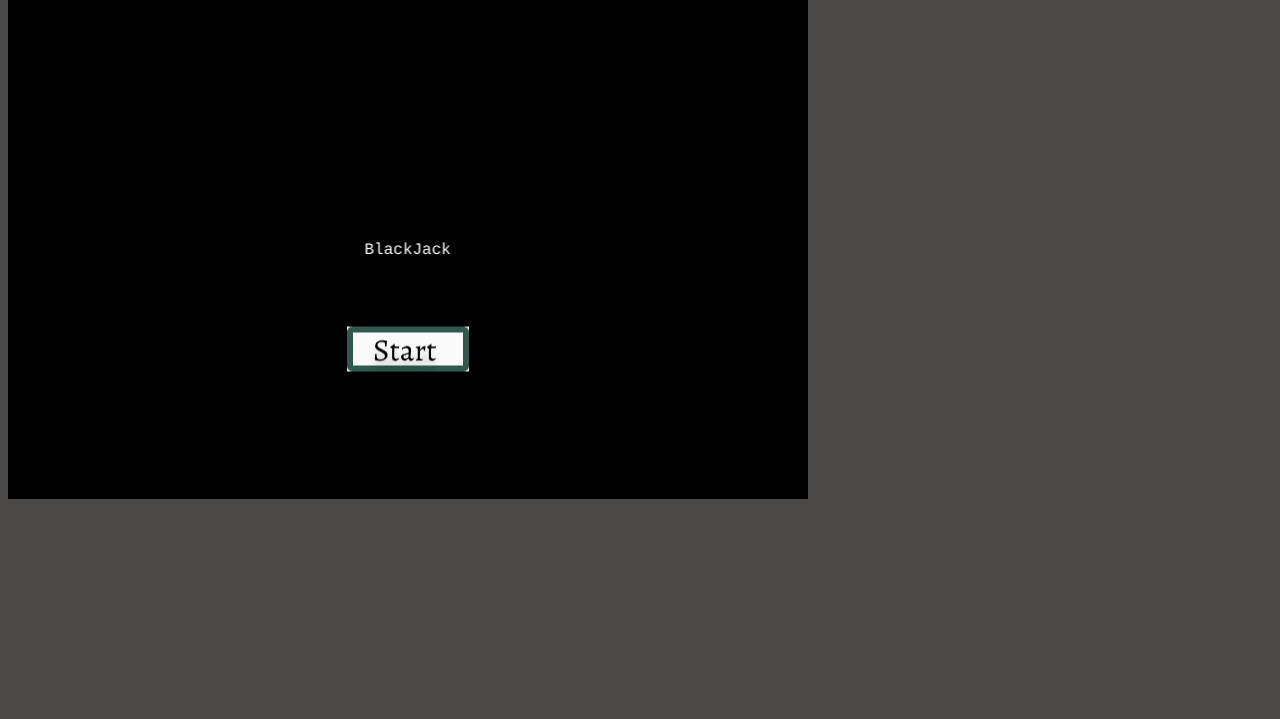
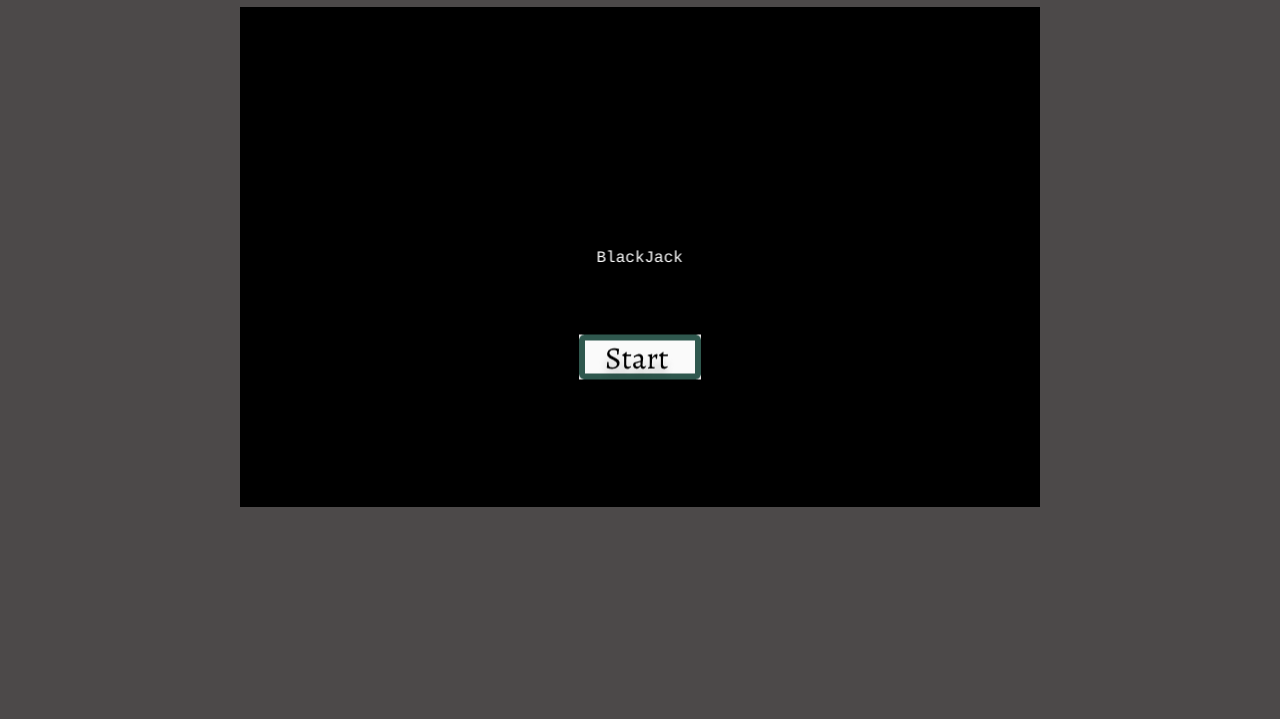
Before and after one commit to DavRuiz07/Stackathon-BlackJack, a React app: page / in a window 1280 px wide. Shown: the part 81-800 px from the top of the page. Built offline with nearby package versions, Linux system fonts and the light colour scheme.

Commit message:
format change

```diff
--- a/public/style.css
+++ b/public/style.css
@@ -1,4 +1,7 @@
 body {
   font-family: sans-serif;
-  background-color: rgba(34, 30, 30, 0.808)
+  background-color: rgba(34, 30, 30, 0.808);
+  display: flex;
+  flex-direction: column;
+  align-items: center;
 }
```
